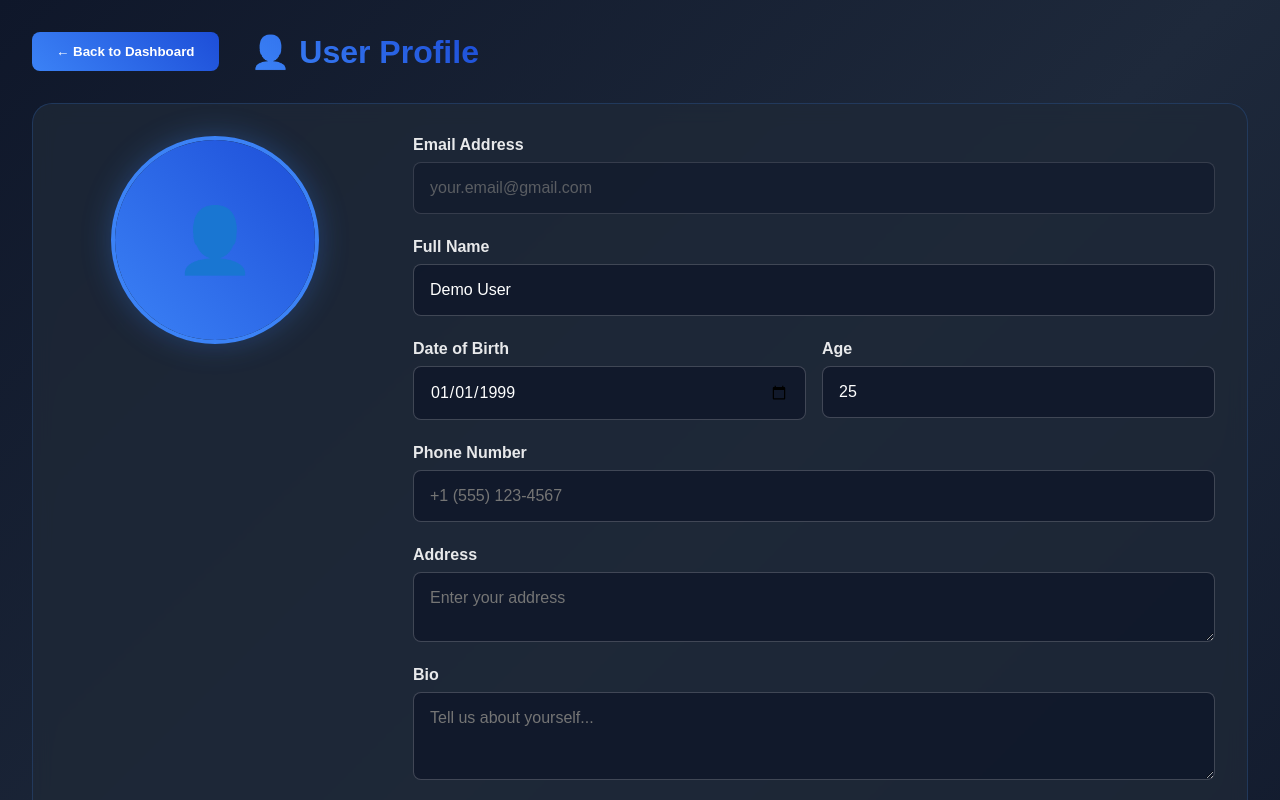
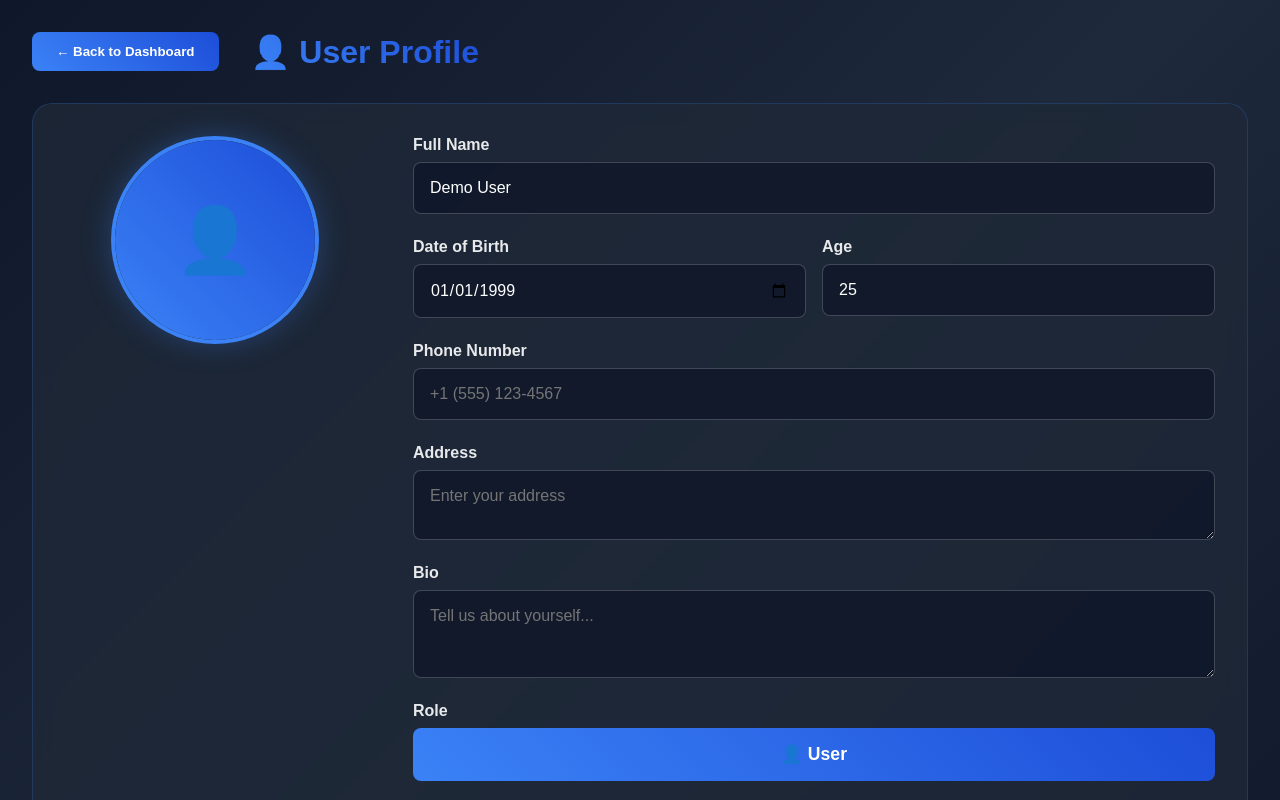
Before and after one commit to giriraj-gh/ANTI-PHISHING-WEB-APP, a React (Create React App) app in the folder FRONTEND/frontend/: page /profile in a window 1280 px wide. Shown: the top 800 px of the page. Built offline with nearby package versions, Linux system fonts and the light colour scheme; no server answers.

Commit message:
Fix admin name/picture display from API, remove email field from profile

```diff
--- a/FRONTEND/frontend/src/pages/AdminDashboard.jsx
+++ b/FRONTEND/frontend/src/pages/AdminDashboard.jsx
@@ -39,7 +39,10 @@ export default function AdminDashboard() {
       setStats(await statsRes.json());
       setTrendData(await trendsRes.json());
       setNotifications((await notifRes.json()).pendingCount);
-      setAdmin(JSON.parse(localStorage.getItem('user')));
+      const profileRes = await fetch(`${API}/api/auth/profile`, { headers });
+      const profileData = await profileRes.json();
+      setAdmin(profileData);
+      localStorage.setItem('user', JSON.stringify(profileData));
     } catch (e) { console.error(e); }
   };
 
--- a/FRONTEND/frontend/src/pages/Profile.jsx
+++ b/FRONTEND/frontend/src/pages/Profile.jsx
@@ -49,7 +49,8 @@ export default function Profile() {
     setLoading(true);
     try {
       await api.put("/auth/profile", form);
-      localStorage.setItem("user", JSON.stringify({ ...JSON.parse(localStorage.getItem("user") || '{}'), ...form }));
+      const updated = { ...JSON.parse(localStorage.getItem("user") || '{}'), name: form.name, profilePicture: form.profilePicture };
+      localStorage.setItem("user", JSON.stringify(updated));
       alert("Profile Updated Successfully!");
     } catch (e) {
       alert("Error updating profile");
@@ -113,18 +114,6 @@ export default function Profile() {
         </div>
 
         <div className="profile-form">
-          <div className="form-group">
-            <label className="form-label">Email Address</label>
-            <input
-              className="form-input"
-              type="email"
-              placeholder="your.email@gmail.com"
-              value={form.email || ""}
-              readOnly
-              style={{ opacity: 0.7, cursor: 'not-allowed' }}
-            />
-          </div>
-
           <div className="form-group">
             <label className="form-label">Full Name</label>
             <input
```
